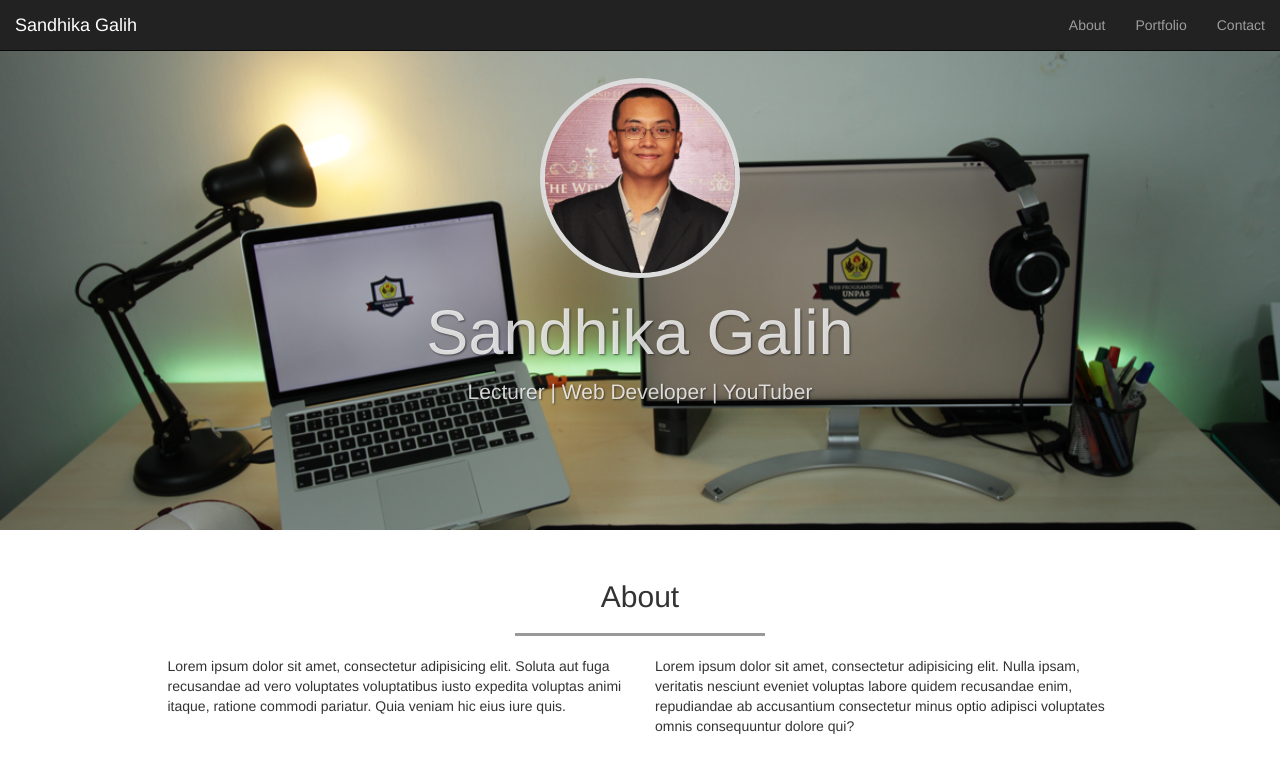
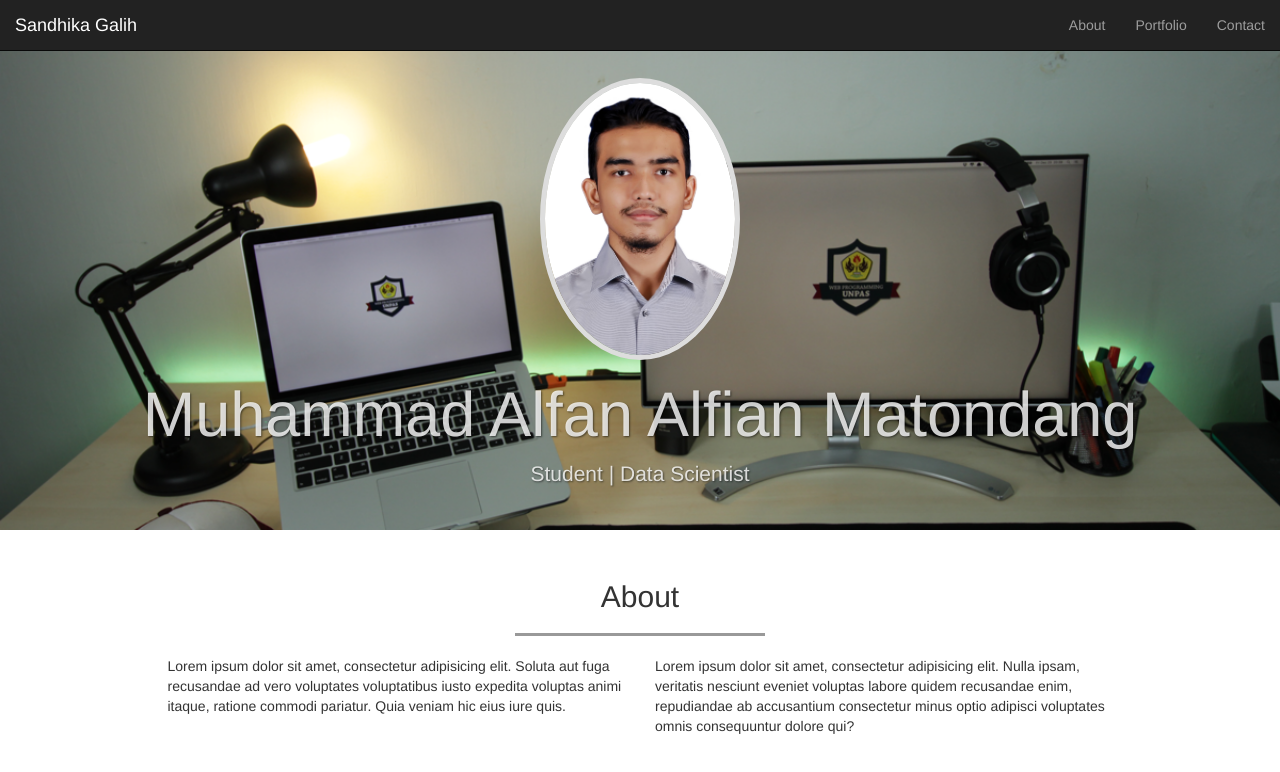
Before and after one commit to Muhammad-alfan99/Muhammad-alfan99.github.io, a plain HTML site: page index.html in a window 1280 px wide. Shown: the top 772 px of the page. Drawn offline with Linux system fonts and the light colour scheme.

Commit message:
second commit

```diff
--- a/index.html
+++ b/index.html
@@ -49,9 +49,9 @@
 
     <!-- jumbotron -->
     <div class="jumbotron text-center">
-      <img src="img/sandhika.png" class="img-circle">
-      <h1>Sandhika Galih</h1>
-      <p>Lecturer | Web Developer | YouTuber</p>
+      <img src="img/201401103.jpg" class="img-circle">
+      <h1>Muhammad Alfan Alfian Matondang</h1>
+      <p>Student | Data Scientist</p>
     </div>
     <!-- akhir jumbotron -->
 
```
Also changed, not shown: img/201401103.jpg (added), img/sandhika.png (deleted).
